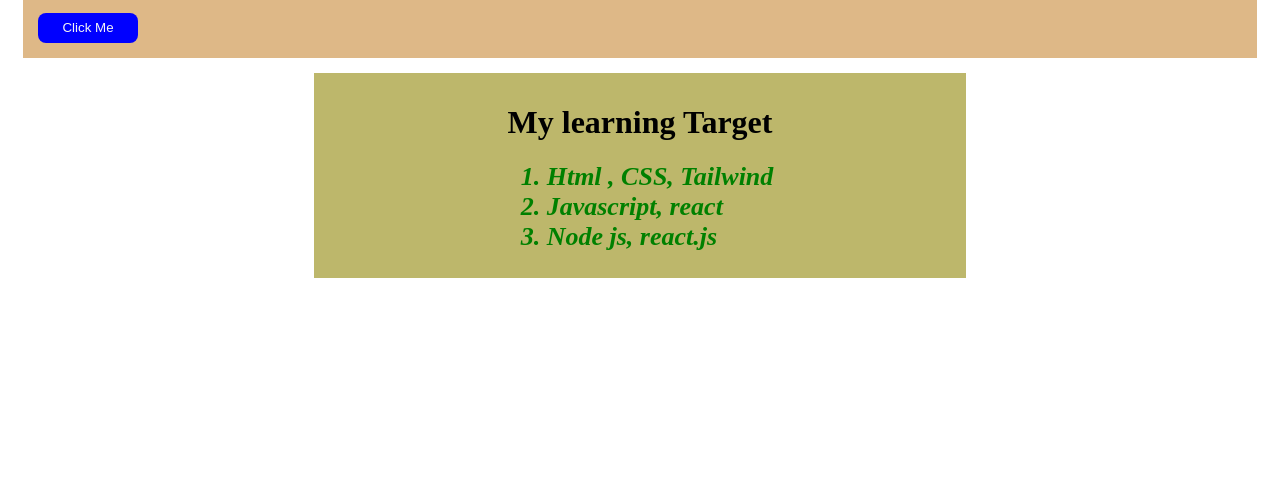
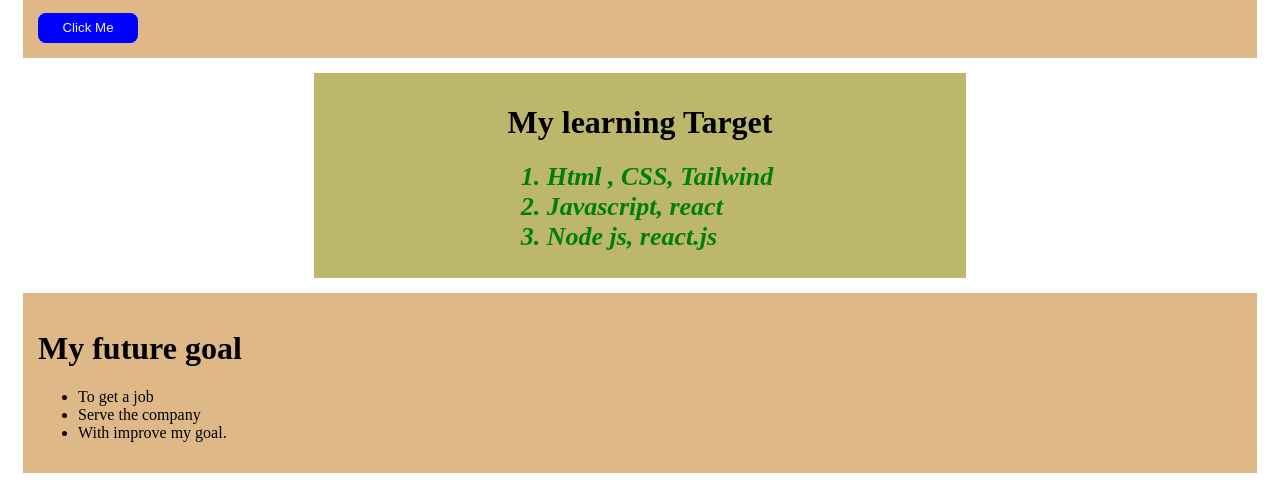
Before and after one commit to nasirmondol/my-simple-website-b8, a plain HTML site: page index.html in a window 1280 px wide. Shown: the part 770-1258 px from the top of the page. Before the commit the page ends 1063 px from the top, so only its background shows below. Drawn offline with Linux system fonts and the light colour scheme.

Commit message:
future goal setup

```diff
--- a/index.html
+++ b/index.html
@@ -45,6 +45,14 @@
             <li>Node js, react.js</li>
         </ol>
     </div>
+    <div>
+        <h1>My future goal</h1>
+        <ul>
+            <li>To get a job</li>
+            <li>Serve the company</li>
+            <li>With improve my goal.</li>
+        </ul>
+    </div>
 </body>
 
 </html>
```
